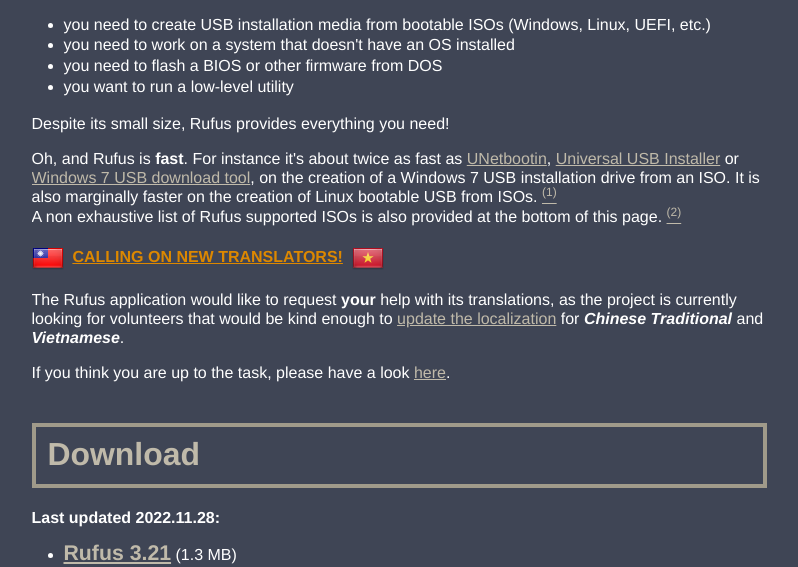
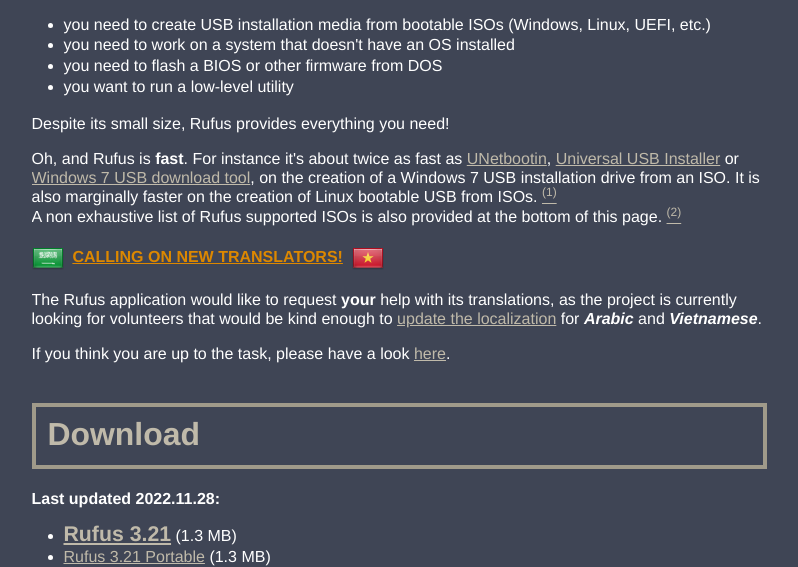
Before and after one commit to pbatard/rufus-web, a PHP site: page /en/index.html in a window 1280 px wide. Shown: the part 1130-1697 px from the top of the page, without its empty margins (111-909 px from the left). Run offline with PHP 8.4, Linux system fonts and the light colour scheme.

Commit message:
replace call for Chinese Traditional translator to Arabic translator
* Also set Fido link to latest

```diff
--- a/en/index.html
+++ b/en/index.html
@@ -372,8 +372,8 @@ document.addEventListener("DOMContentLoaded", function(event)
 	<p>Despite its small size, Rufus provides everything you need!</p>
 	<p>Oh, and Rufus is <b>fast</b>. For instance it's about twice as fast as <a target="_blank" href="http://unetbootin.sourceforge.net/">UNetbootin</a>, <a target="_blank" href="http://www.pendrivelinux.com/universal-usb-installer-easy-as-1-2-3">Universal USB Installer</a> or <a target="_blank" href="https://www.microsoft.com/en-us/download/windows-usb-dvd-download-tool">Windows 7 USB download tool</a>, on the creation of a Windows 7 USB installation drive from an ISO. It is also marginally faster on the creation of Linux bootable USB from ISOs. <a href="#ref1"><sup>(1)</sup></a><br/>
 	A non exhaustive list of Rufus supported ISOs is also provided at the bottom of this page. <a href="#ref2"><sup>(2)</sup></a></p>
-	<p dir="ltr" align="top"><img style="position:relative" src="/pics/flags/Taiwan.png" srcset="/pics/flags/Taiwan.png 1x, /pics/flags/Taiwan-64px.png 2x" alt=""/>&nbsp;&nbsp;<b><font color="#dd8800"><u>CALLING ON NEW TRANSLATORS!</u></font></b>&nbsp;&nbsp;<img style="position:relative" src="/pics/flags/Vietnam.png" srcset="/pics/flags/Vietnam.png 1x, /pics/flags/Vietnam-64px.png 2x" alt=""/></p>
-	<p dir="ltr">The Rufus application would like to request <b>your</b> help with its translations, as the project is currently looking for volunteers that would be kind enough to <a target="_blank" href="https://github.com/pbatard/rufus/blob/master/res/loc/ChangeLog.txt#L8-L83">update the localization</a> for <b><i>Chinese Traditional</i></b> and <b><i>Vietnamese</i></b>.</p>
+	<p dir="ltr" align="top"><img style="position:relative" src="/pics/flags/Saudi-Arabia.png" srcset="/pics/flags/Saudi-Arabia.png 1x, /pics/flags/Saudi-Arabia-64px.png 2x" alt=""/>&nbsp;&nbsp;<b><font color="#dd8800"><u>CALLING ON NEW TRANSLATORS!</u></font></b>&nbsp;&nbsp;<img style="position:relative" src="/pics/flags/Vietnam.png" srcset="/pics/flags/Vietnam.png 1x, /pics/flags/Vietnam-64px.png 2x" alt=""/></p>
+	<p dir="ltr">The Rufus application would like to request <b>your</b> help with its translations, as the project is currently looking for volunteers that would be kind enough to <a target="_blank" href="https://github.com/pbatard/rufus/blob/master/res/loc/ChangeLog.txt#L8-L83">update the localization</a> for <b><i>Arabic</i></b> and <b><i>Vietnamese</i></b>.</p>
 	<p dir="ltr">If you think you are up to the task, please have a look <a target="_blank" href="https://github.com/pbatard/rufus/wiki/Localization#editing-an-existing-translation">here</a>.</p>	<a name="download"></a>
 	<h2 style="border: 4px solid #a09a8a;"><span style="font-size: 133%">Download</span></h2>
 		<p><b>Last updated 2022.11.28:</b></p>
--- a/index.php
+++ b/index.php
@@ -4,7 +4,7 @@ $latest_version = "3.21";
 $previous_version = "3.16";
 $latest_date = "2022.11.28";
 $previous_date = "2021.10.13";
-$lang1 = array('zh', 'Chinese Traditional', 'Taiwan');
+$lang1 = array('ar', 'Arabic', 'Saudi-Arabia');
 $lang2 = array('vi', 'Vietnamese', 'Vietnam');
 $bugfix = false;
 $exe_size = 1.3;
--- a/vi/index.html
+++ b/vi/index.html
@@ -372,8 +372,8 @@ document.addEventListener("DOMContentLoaded", function(event)
 	<p>Mặc dù có kích thước nhỏ, Rufus có thể cung cấp mọi thứ bạn cần!</p>
 	<p>Và Rufus rất <b>nhanh</b>. Lấy ví dụ: Rufus nhanh gấp khoảng 2 lần <a target="_blank" href="http://unetbootin.sourceforge.net/">UNetbootin</a>, <a target="_blank" href="http://www.pendrivelinux.com/universal-usb-installer-easy-as-1-2-3">Universal USB Installer</a> hoặc <a target="_blank" href="https://www.microsoft.com/en-us/download/windows-usb-dvd-download-tool">Windows 7 USB download tool</a> khi tạo đĩa USB cài đặt Windows 7. Rufus cũng tạo USB khởi động Linux từ các tệp ISO rất nhanh. <a href="#ref1"><sup>(1)</sup></a><br/>
 	Một danh sách chưa đầy đủ của các tệp ISO được hỗ trợ cũng được cung cấp ở cuối trang này. <a href="#ref2"><sup>(2)</sup></a></p>
-	<p dir="ltr" align="top"><img style="position:relative" src="/pics/flags/Taiwan.png" srcset="/pics/flags/Taiwan.png 1x, /pics/flags/Taiwan-64px.png 2x" alt=""/>&nbsp;&nbsp;<b><font color="#dd8800"><u>CALLING ON NEW TRANSLATORS!</u></font></b>&nbsp;&nbsp;<img style="position:relative" src="/pics/flags/Vietnam.png" srcset="/pics/flags/Vietnam.png 1x, /pics/flags/Vietnam-64px.png 2x" alt=""/></p>
-	<p dir="ltr">The Rufus application would like to request <b>your</b> help with its translations, as the project is currently looking for volunteers that would be kind enough to <a target="_blank" href="https://github.com/pbatard/rufus/blob/master/res/loc/ChangeLog.txt#L8-L83">update the localization</a> for <b><i>Chinese Traditional</i></b> and <b><i>Vietnamese</i></b>.</p>
+	<p dir="ltr" align="top"><img style="position:relative" src="/pics/flags/Saudi-Arabia.png" srcset="/pics/flags/Saudi-Arabia.png 1x, /pics/flags/Saudi-Arabia-64px.png 2x" alt=""/>&nbsp;&nbsp;<b><font color="#dd8800"><u>CALLING ON NEW TRANSLATORS!</u></font></b>&nbsp;&nbsp;<img style="position:relative" src="/pics/flags/Vietnam.png" srcset="/pics/flags/Vietnam.png 1x, /pics/flags/Vietnam-64px.png 2x" alt=""/></p>
+	<p dir="ltr">The Rufus application would like to request <b>your</b> help with its translations, as the project is currently looking for volunteers that would be kind enough to <a target="_blank" href="https://github.com/pbatard/rufus/blob/master/res/loc/ChangeLog.txt#L8-L83">update the localization</a> for <b><i>Arabic</i></b> and <b><i>Vietnamese</i></b>.</p>
 	<p dir="ltr">If you think you are up to the task, please have a look <a target="_blank" href="https://github.com/pbatard/rufus/wiki/Localization#editing-an-existing-translation">here</a>.</p>	<a name="download"></a>
 	<h2 style="border: 4px solid #a09a8a;"><span style="font-size: 133%">Tải xuống</span></h2>
 		<p><b>Lần cập nhật gần nhất 2022.11.28:</b></p>
--- a/zh_TW/index.html
+++ b/zh_TW/index.html
@@ -372,9 +372,7 @@ document.addEventListener("DOMContentLoaded", function(event)
 	<p>Rufus 麻雀雖小，五臟俱全，體積雖小，功能全面！</p>
 	<p>哦對了，Rufus 更是<b>非常的快</b>。例如，在將 Windows 7 的 ISO 映像檔製作成 USB 隨身碟時，它比<a target="_blank" href="http://unetbootin.sourceforge.net/">UNetbootin</a>、 <a target="_blank" href="http://www.pendrivelinux.com/universal-usb-installer-easy-as-1-2-3">Universal USB Installer</a> 或 <a target="_blank" href="https://www.microsoft.com/en-us/download/windows-usb-dvd-download-tool">Windows 7 USB download tool</a>快了大約2倍。它在將 Linux ISO 映像製作成可開機 USB 隨身碟時也稍微快了些。 <a href="#ref1"><sup>(1)</sup></a><br/>
 	本頁面底下還有一個 Rufus 支援的 ISO 映像檔列表，數量多到不勝枚舉。 <a href="#ref2"><sup>(2)</sup></a></p>
-	<p dir="ltr" align="top"><img style="position:relative" src="/pics/flags/Taiwan.png" srcset="/pics/flags/Taiwan.png 1x, /pics/flags/Taiwan-64px.png 2x" alt=""/>&nbsp;&nbsp;<b><font color="#dd8800"><u>CALLING ON NEW TRANSLATORS!</u></font></b>&nbsp;&nbsp;<img style="position:relative" src="/pics/flags/Vietnam.png" srcset="/pics/flags/Vietnam.png 1x, /pics/flags/Vietnam-64px.png 2x" alt=""/></p>
-	<p dir="ltr">The Rufus application would like to request <b>your</b> help with its translations, as the project is currently looking for volunteers that would be kind enough to <a target="_blank" href="https://github.com/pbatard/rufus/blob/master/res/loc/ChangeLog.txt#L8-L83">update the localization</a> for <b><i>Chinese Traditional</i></b> and <b><i>Vietnamese</i></b>.</p>
-	<p dir="ltr">If you think you are up to the task, please have a look <a target="_blank" href="https://github.com/pbatard/rufus/wiki/Localization#editing-an-existing-translation">here</a>.</p>	<a name="download"></a>
+		<a name="download"></a>
 	<h2 style="border: 4px solid #a09a8a;"><span style="font-size: 133%">下載</span></h2>
 		<p><b>最後更新於 2022.11.28：</b></p>
 		<ul><li><span style="font-size: 133%"><b><a href="https://github.com/pbatard/rufus/releases/download/v3.21/rufus-3.21.exe">Rufus 3.21</a></b></span> <span dir="ltr">(1.3 MB)</span></li>
```
Also changed, not shown: ar/index.html (+3 -1 lines), pics/flags/Saudi-Arabia-64px.png (added), pics/flags/Saudi-Arabia.png (added), 1 other file.
